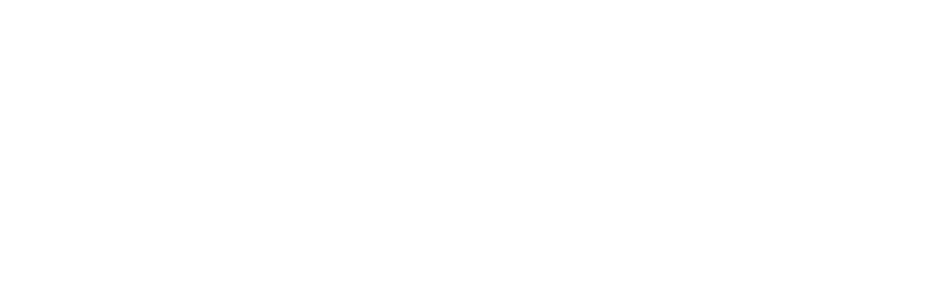
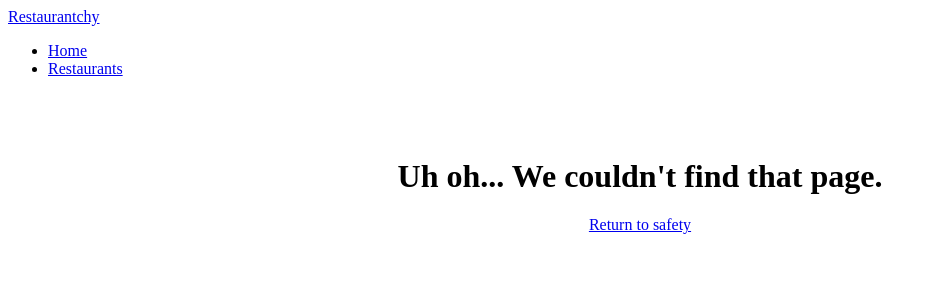
Before and after one commit to floormodelcitizen/restaurantchy, a Nuxt app: page /404 in a window 1280 px wide. Before the commit this address had no page. Shown: the top 300 px of the page, without its empty margins (0-936 px from the left). Built offline with nearby package versions, Linux system fonts and the light colour scheme.

Commit message:
Add 404 / catch page not found error Fixes #15

```diff
--- /dev/null
+++ b/pages/404.vue
@@ -0,0 +1,16 @@
+<template>
+  <div>
+    <Nav />
+    <div class="container">
+      <h1>Uh oh... We couldn't find that page.</h1>
+      <NuxtLink to="/restaurants">Return to safety</NuxtLink>
+    </div>
+  </div>
+</template>
+
+<style>
+  .container {
+    text-align: center;
+    margin-top: 5rem;
+  }
+</style>
--- a/pages/index.vue
+++ b/pages/index.vue
@@ -5,7 +5,7 @@
     <Nav />
     <div class="container">
       <h1>Welcome to Restaurantchy</h1>
-      <a href="/restaurants">Go to restaurants</a>
+      <NuxtLink to="/restaurants">Go to restaurants</NuxtLink>
     </div>
   </div>
 </template>
```
